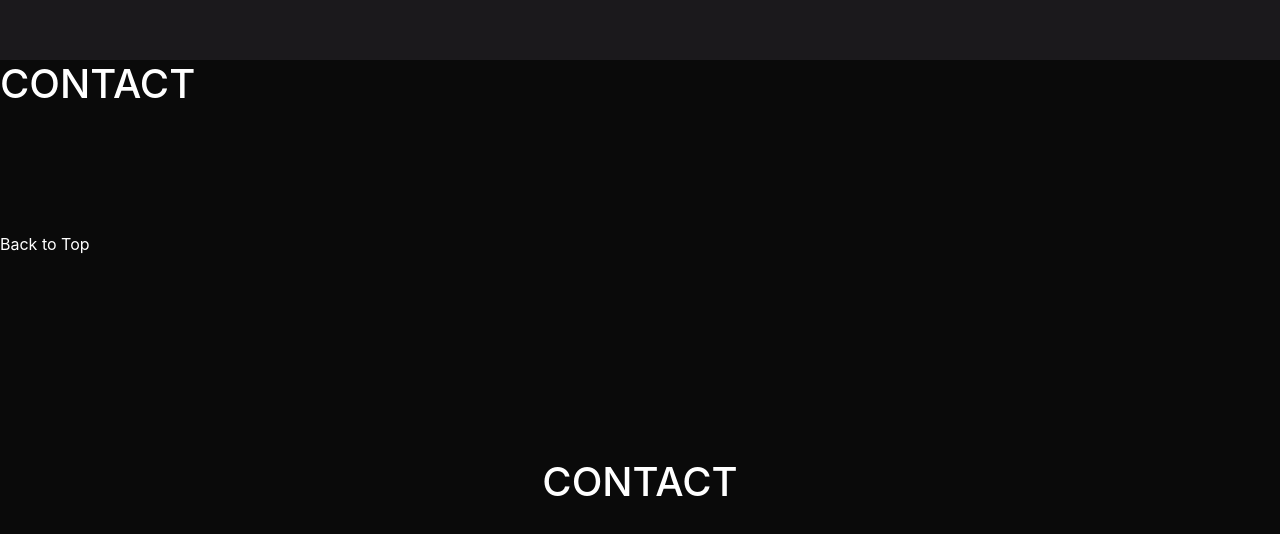
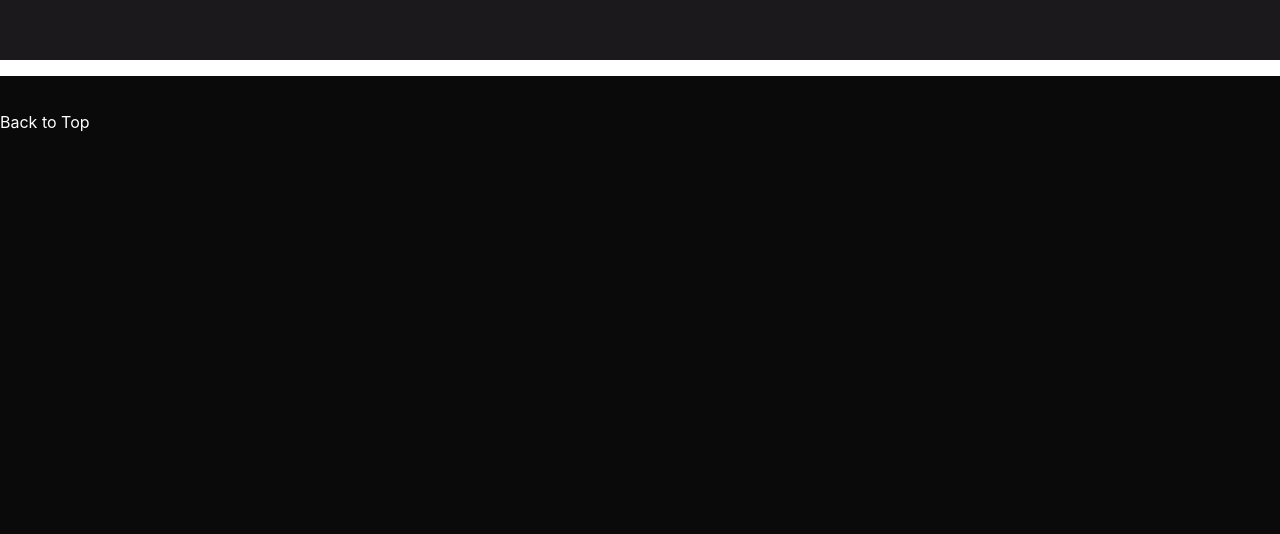
Before and after one commit to sahil-athia/personal-website, a React (Create React App) app: page / in a window 1280 px wide. Shown: the part 3300-3834 px from the top of the page. Built offline with nearby package versions, Linux system fonts and the light colour scheme.

Commit message:
refactor contact page

```diff
--- a/src/pages/Contact.jsx
+++ b/src/pages/Contact.jsx
@@ -18,14 +18,11 @@ export default function Contact(props) {
 
   return (
     <div className="contact-box" ref={props.contactPage}>
-      <h1> CONTACT </h1>
-      <div className="svg-wrapper">
-        <h1 className="text">CONTACT</h1>
-        <svg height="60" width="520" xmlns="http://www.w3.org/2000/svg">
-        <rect className="shape" height="60" width="520" />
-        <h1 className="text">CONTACT</h1>
-        </svg>
-      </div>
+      <span></span>
+      <h1></h1>
+      <hr></hr>
+      <div></div>
+      <hr></hr>
       <span className="scroll-top" onClick={props.scrollToTop}>Back to Top</span>
     </div>
   )
```
